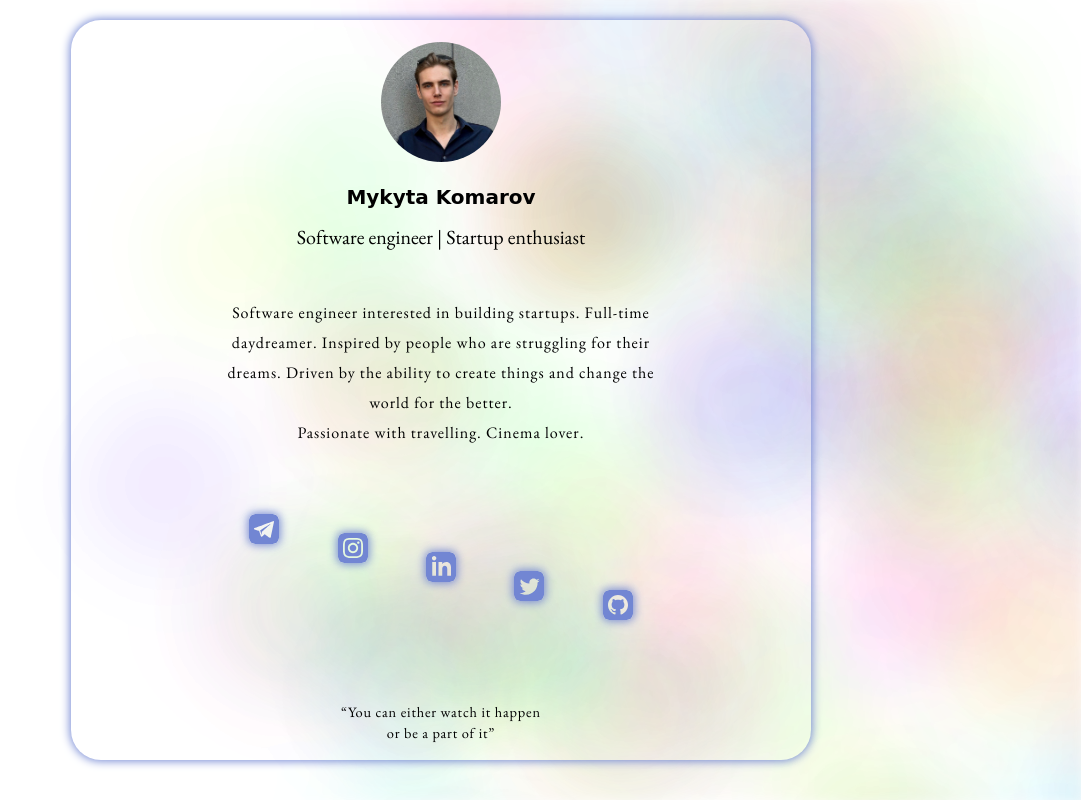
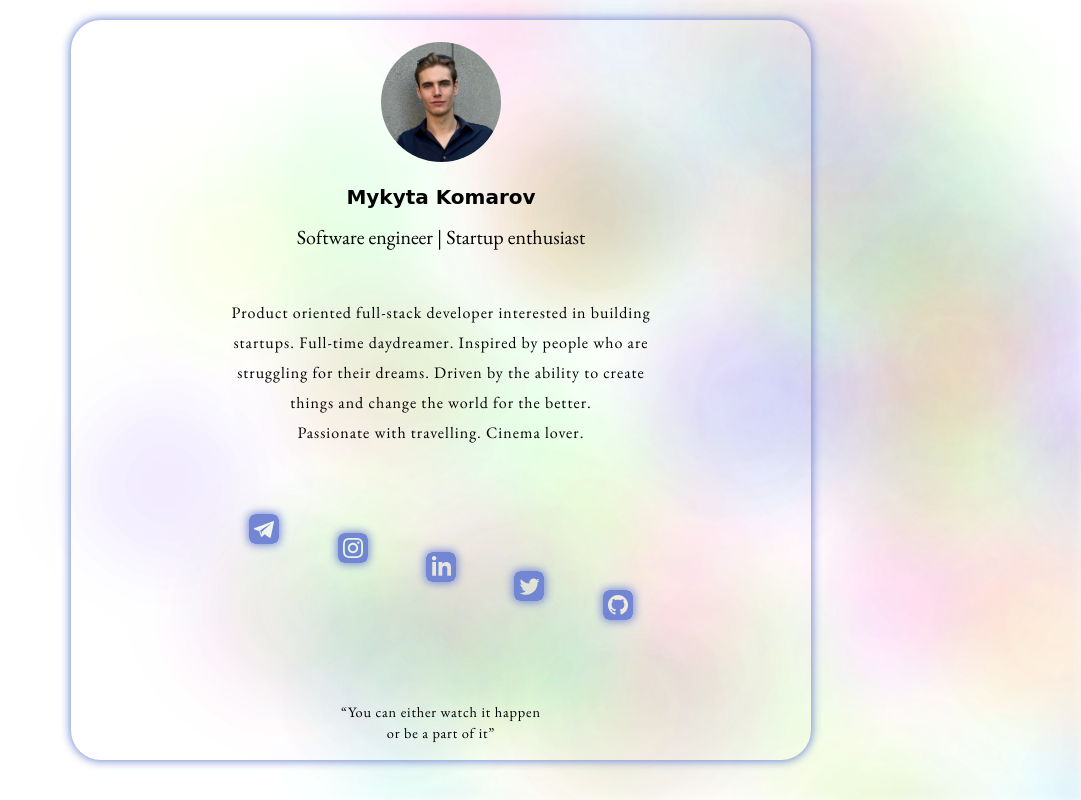
Before and after one commit to R0ixy/business-card, a website built with Vite: page index.html in a window 1280 px wide. Shown: the whole page, without its empty margins (199-1280 px from the left). Built offline with nearby package versions, Linux system fonts and the light colour scheme; a web font is replaced by a local one.

Commit message:
Update index.html

```diff
--- a/index.html
+++ b/index.html
@@ -22,7 +22,7 @@
       <div class="content">
         <div class="bio">
           <p>
-            Software engineer interested in building startups.
+            Product oriented full-stack developer interested in building startups.
             Full-time daydreamer. Inspired by people who are struggling for their dreams. Driven by the ability to create
             things and change the world for the better.
             <br/>
```
